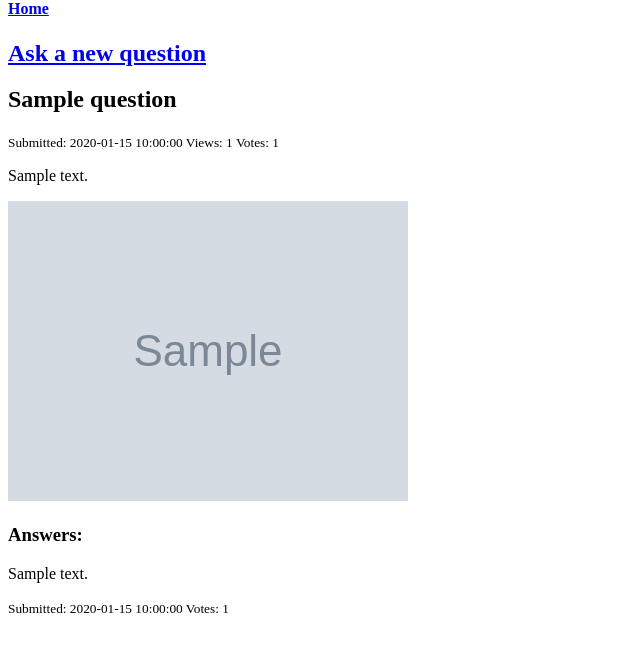
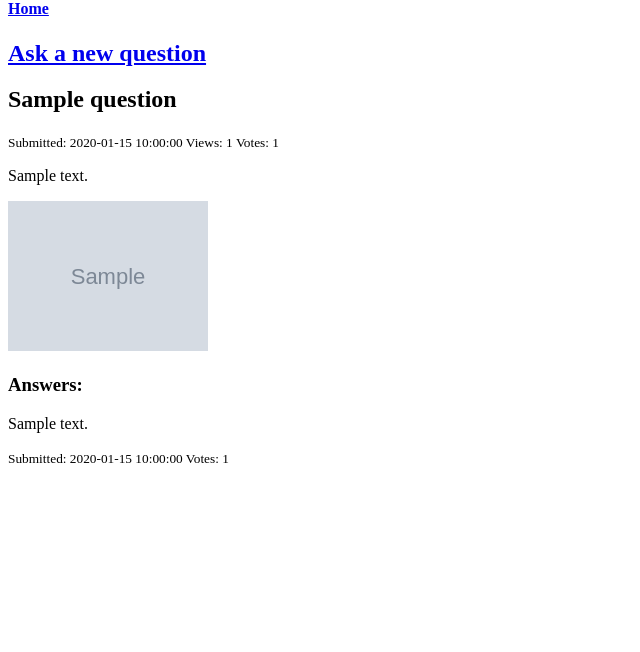
Before and after one commit to hosmanadam/amyq, a Flask app: template templates/question.html in a window 1280 px wide. Shown: the part 21-673 px from the top of the page, without its empty margins (0-640 px from the left). Run offline with Flask 2, Linux system fonts and the light colour scheme; the template is opened without the code that fills it: most values are stand-ins (such as "Sample title", 1, 10 or a date in 2020); grey boxes marked "Sample" are stand-in pictures.

Commit message:
Link stylesheet

```diff
--- a/static/base.css
+++ b/static/base.css
@@ -0,0 +1,6 @@
+img {
+    max-height:200px;
+    max-width:200px;
+    height:auto;
+    width:auto;
+}
--- a/templates/base.html
+++ b/templates/base.html
@@ -3,9 +3,7 @@
     <head>
         <meta charset="utf-8">
         <title>{{ title }}</title>
-        <style>
-            h1 {color: darkblue}
-        </style>
+        <link href="{{ url_for('static', filename='base.css') }}" rel="stylesheet" type="text/css">
     </head>
     <body>
         <header>
```
